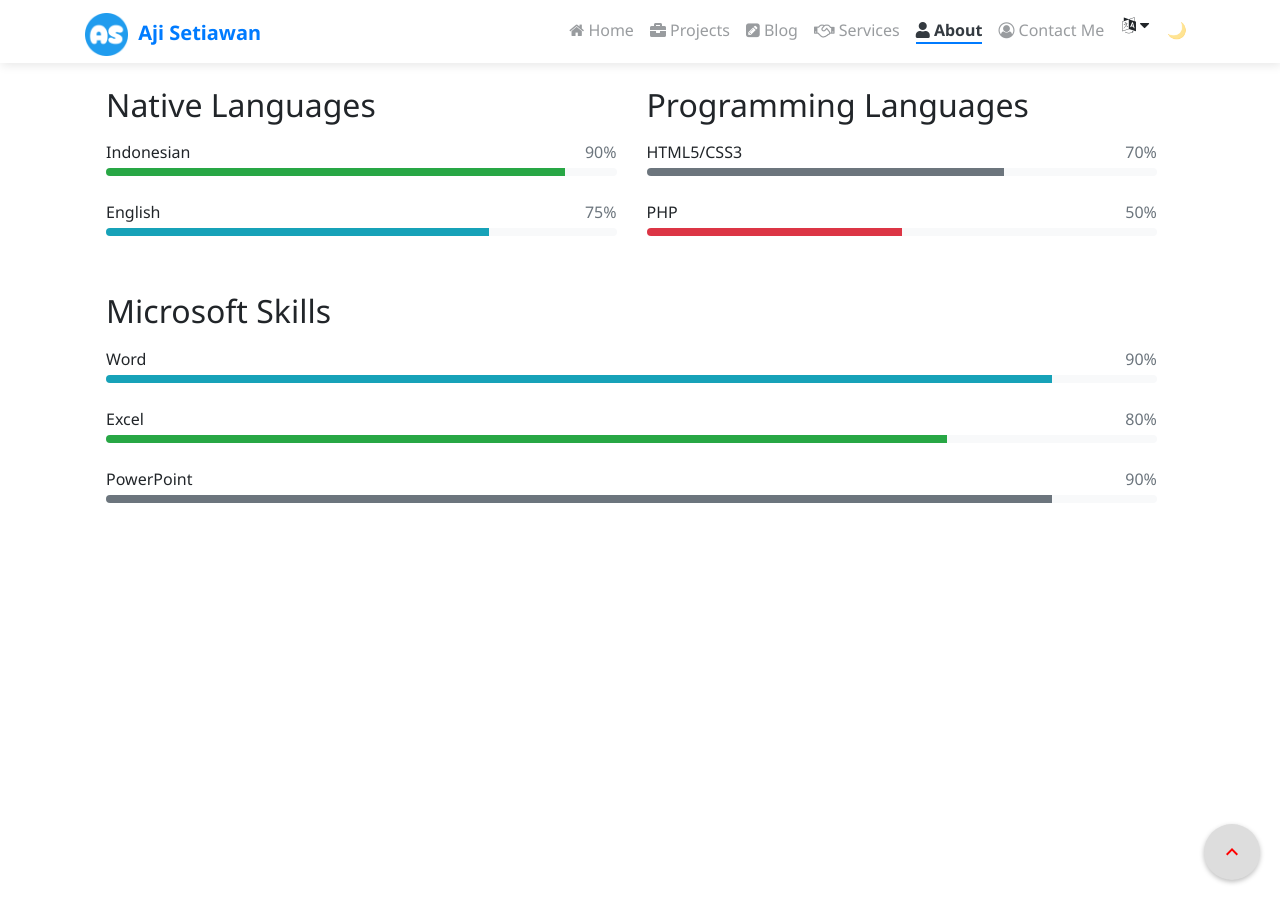
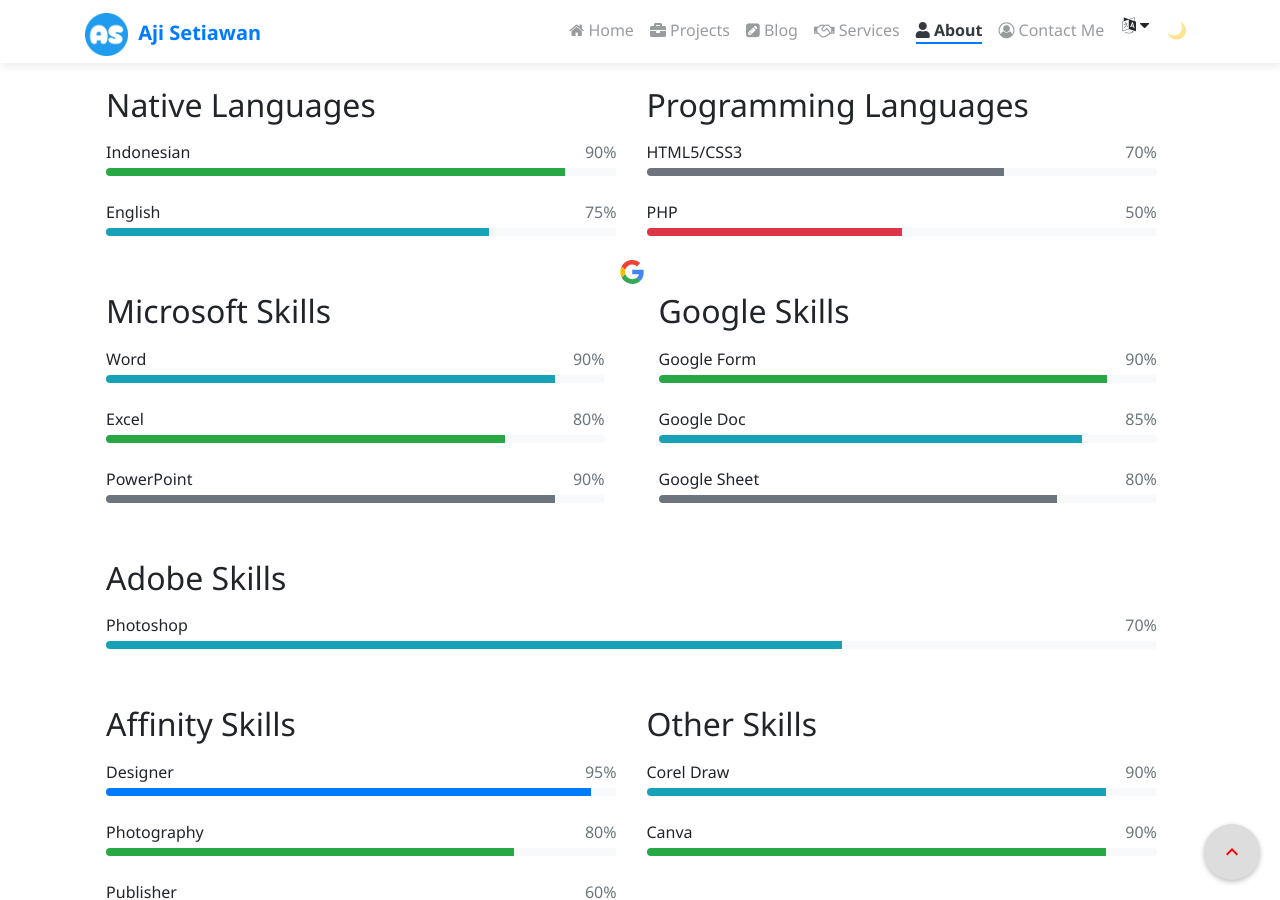
Before and after one commit to ajisetiawan716/ajisetiawan716.github.io, a Jekyll site: the page built from pages/about.md, in a window 1280 px wide and 900 px high, scrolled down 1114 px. Built offline with Jekyll 4.4.1, drawn with Linux system fonts in a browser that asks for light colours; nearby versions of some CDN libraries; emoji names are drawn with the system emoji font; comment, search, counter and statistics services are not loaded; a style sheet for code colours, icons or effects is not loaded.

Commit message:
Update about.md

```diff
--- a/pages/about.md
+++ b/pages/about.md
@@ -30,7 +30,7 @@
 </div>
 <div class="row">
 {% include about/skills.html title="Microsoft Skills" source=site.data.microsoft-skills %}
-<svg xmlns="http://www.w3.org/2000/svg" width="2443" height="2500" preserveAspectRatio="xMidYMid" viewBox="0 0 256 262" id="google"><path fill="#4285F4" d="M255.878 133.451c0-10.734-.871-18.567-2.756-26.69H130.55v48.448h71.947c-1.45 12.04-9.283 30.172-26.69 42.356l-.244 1.622 38.755 30.023 2.685.268c24.659-22.774 38.875-56.282 38.875-96.027"></path><path fill="#34A853" d="M130.55 261.1c35.248 0 64.839-11.605 86.453-31.622l-41.196-31.913c-11.024 7.688-25.82 13.055-45.257 13.055-34.523 0-63.824-22.773-74.269-54.25l-1.531.13-40.298 31.187-.527 1.465C35.393 231.798 79.49 261.1 130.55 261.1"></path><path fill="#FBBC05" d="M56.281 156.37c-2.756-8.123-4.351-16.827-4.351-25.82 0-8.994 1.595-17.697 4.206-25.82l-.073-1.73L15.26 71.312l-1.335.635C5.077 89.644 0 109.517 0 130.55s5.077 40.905 13.925 58.602l42.356-32.782"></path><path fill="#EB4335" d="M130.55 50.479c24.514 0 41.05 10.589 50.479 19.438l36.844-35.974C195.245 12.91 165.798 0 130.55 0 79.49 0 35.393 29.301 13.925 71.947l42.211 32.783c10.59-31.477 39.891-54.251 74.414-54.251"></path></svg> {% include about/skills.html title="Google Skills" source=site.data.google-skills %}
+<svg xmlns="http://www.w3.org/2000/svg" width="24" height="24" preserveAspectRatio="xMidYMid" viewBox="0 0 256 262" id="google"><path fill="#4285F4" d="M255.878 133.451c0-10.734-.871-18.567-2.756-26.69H130.55v48.448h71.947c-1.45 12.04-9.283 30.172-26.69 42.356l-.244 1.622 38.755 30.023 2.685.268c24.659-22.774 38.875-56.282 38.875-96.027"></path><path fill="#34A853" d="M130.55 261.1c35.248 0 64.839-11.605 86.453-31.622l-41.196-31.913c-11.024 7.688-25.82 13.055-45.257 13.055-34.523 0-63.824-22.773-74.269-54.25l-1.531.13-40.298 31.187-.527 1.465C35.393 231.798 79.49 261.1 130.55 261.1"></path><path fill="#FBBC05" d="M56.281 156.37c-2.756-8.123-4.351-16.827-4.351-25.82 0-8.994 1.595-17.697 4.206-25.82l-.073-1.73L15.26 71.312l-1.335.635C5.077 89.644 0 109.517 0 130.55s5.077 40.905 13.925 58.602l42.356-32.782"></path><path fill="#EB4335" d="M130.55 50.479c24.514 0 41.05 10.589 50.479 19.438l36.844-35.974C195.245 12.91 165.798 0 130.55 0 79.49 0 35.393 29.301 13.925 71.947l42.211 32.783c10.59-31.477 39.891-54.251 74.414-54.251"></path></svg> {% include about/skills.html title="Google Skills" source=site.data.google-skills %}
 </div>
 <div class="row">
 {% include about/skills.html title="Adobe Skills" source=site.data.adobe-skills %}
```
